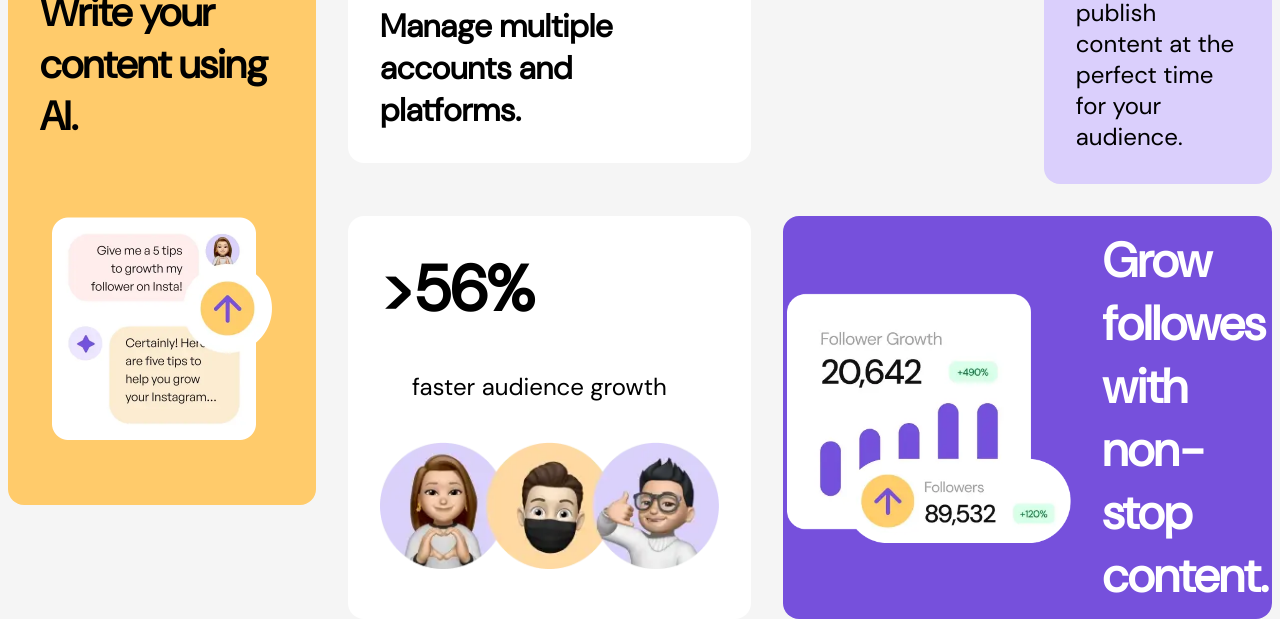
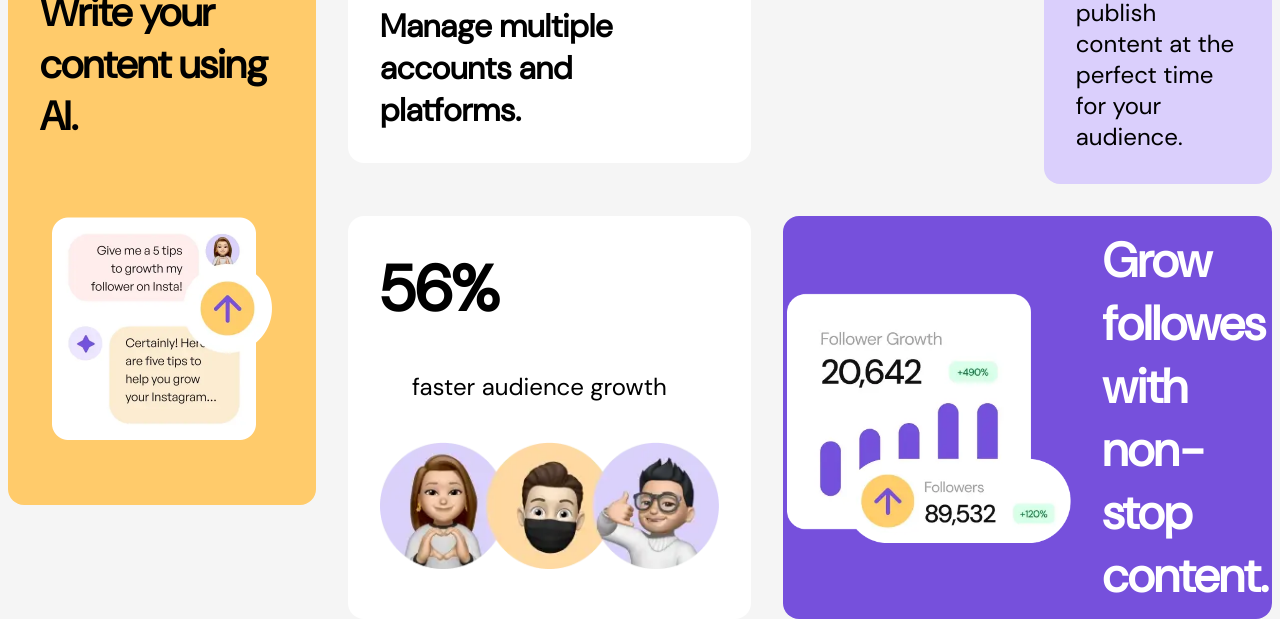
Before and after one commit to osvaldocs/TutoriaCssHtml, a plain HTML site: page tutoriaPablo/index.html in a window 1280 px wide. Shown: the part 763-1382 px from the top of the page. Drawn offline with Linux system fonts and the light colour scheme.

Commit message:
Update index.html

```diff
--- a/tutoriaPablo/index.html
+++ b/tutoriaPablo/index.html
@@ -40,7 +40,7 @@
                     <img src="./bento-grid-main/assets/images/illustration-consistent-schedule.webp" alt="">
                 </div>
                 <div class="tarjeta5 flex-card">
-                    <h2>>56%</h2>
+                    <h2>56%</h2>
                     <h4>faster audience growth</h4>
                     <img src="./bento-grid-main/assets/images/illustration-audience-growth.webp" alt="">
                 </div>
```
